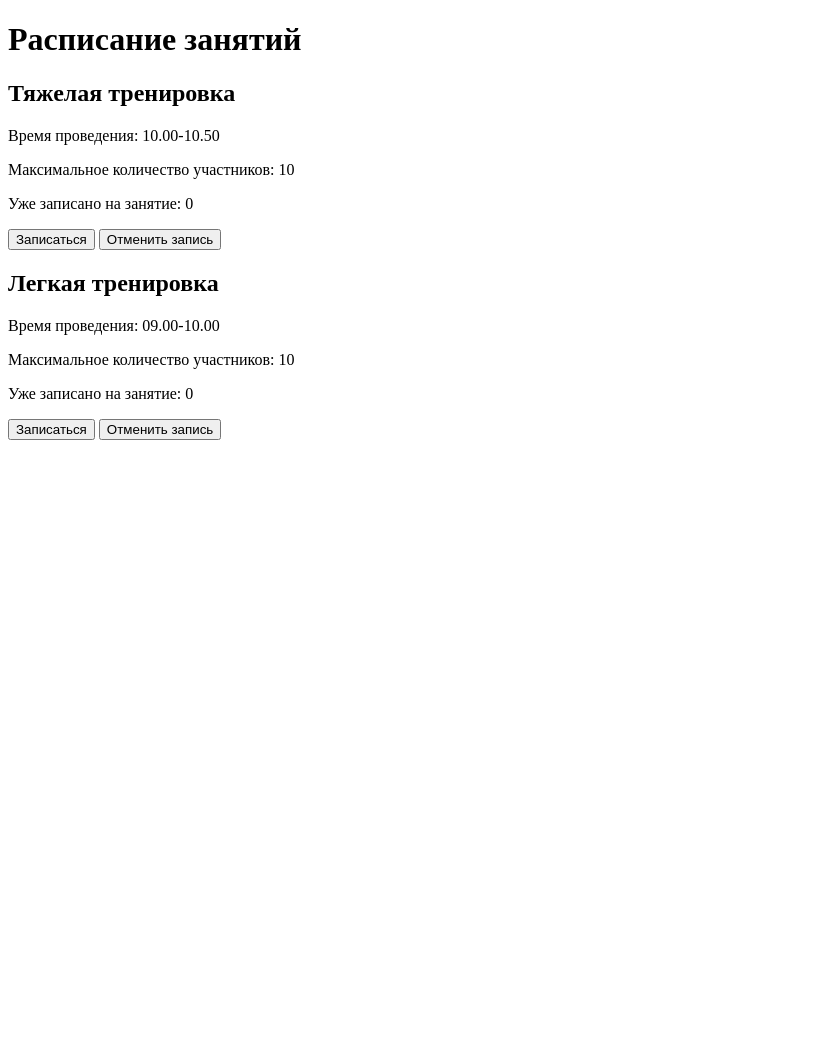
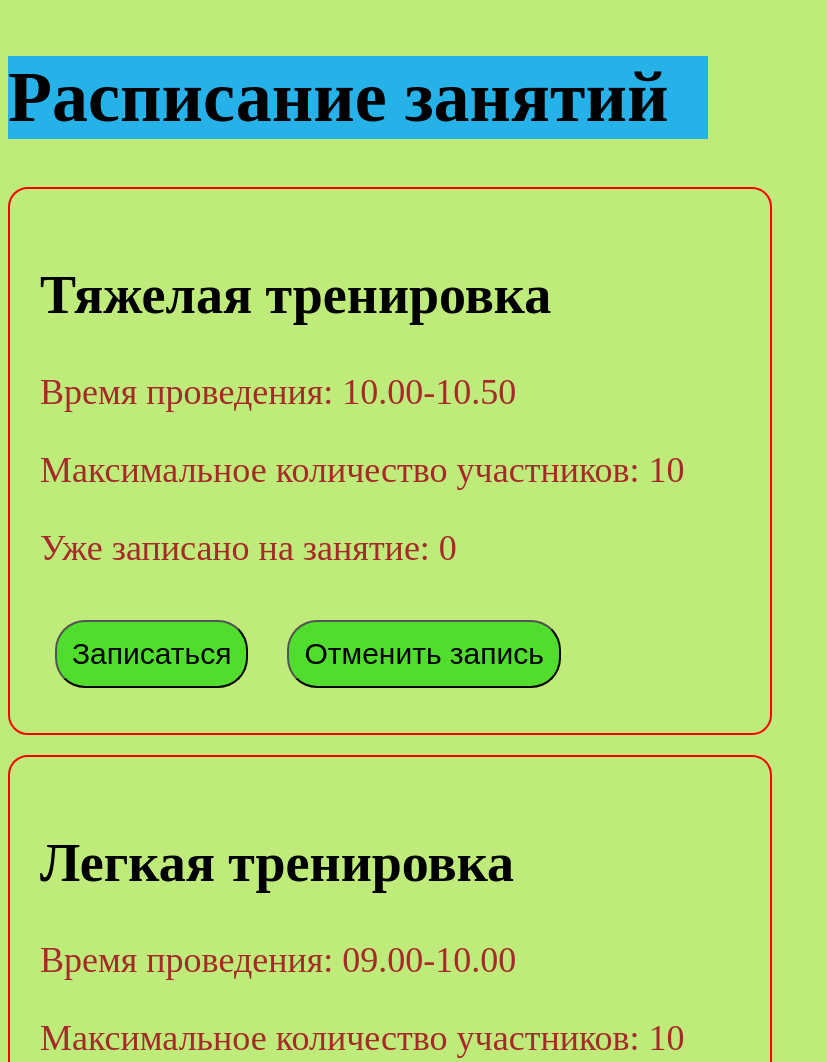
Before and after one commit to Valeentin87/Node_API_sem1, a website: page index.html in a window 1280 px wide. Shown: the top 1062 px of the page, without its empty margins (0-827 px from the left). Before the commit the page ends 800 px from the top, so only its background shows below. Drawn offline with Linux system fonts and the light colour scheme.

Commit message:
добавил немного стилей

```diff
--- a/index.html
+++ b/index.html
@@ -6,8 +6,11 @@
     <meta name="viewport" content="width=device-width, initial-scale=1.0">
     <meta http-equiv="X-UA-Compatible" content="ie=edge">
     <title>Document</title>
+    <link rel="stylesheet" href="./sheduleSport.css">
 </head>
-<h1 class="main_head">Расписание занятий</h1>
+<div class="start_head">
+    <h1 class="main_head">Расписание занятий</h1>
+</div>
 <body>
 <script type="text/javascript" src="./scheduleSport.js" charset="utf-8" defer>
 
--- /dev/null
+++ b/sheduleSport.css
@@ -0,0 +1,37 @@
+body {
+    font-size: 36px;
+    background-color: #bfeb7a;
+    display: flex;
+    flex-direction: column;
+    gap: 30;
+}
+
+
+.container_item {
+    flex-direction: row;
+    align-content: center;
+    gap: 40;
+    border: 2px solid red;
+    border-radius: 20px;
+    margin-top: 20px;
+    padding: 30px;
+    width: 700px;
+}
+
+p {
+    color: brown;
+
+}
+
+button {
+    font-size: 30px;
+    margin: 15px;
+    padding: 15px;
+    border-radius: 30px;
+    background-color: #50dd2d;
+}
+
+.main_head {
+    background-color: #26b2e9;
+    width: 700px;
+}
```
